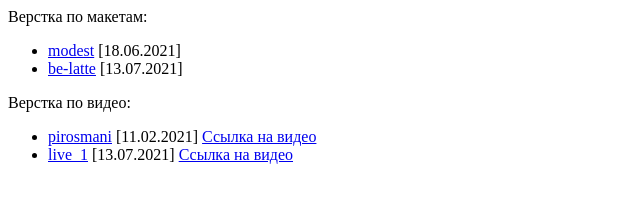
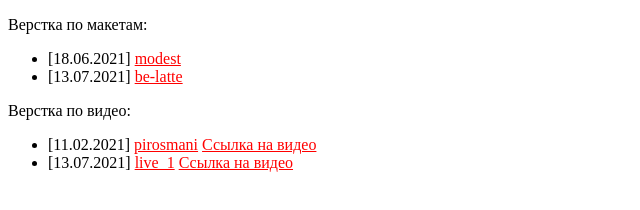
Before and after one commit to big-good-boy/big-good-boy.github.io, a plain HTML site: page index.html in a window 1280 px wide. Shown: the whole page, without its empty margins (0-640 px from the left). Drawn offline with Linux system fonts and the light colour scheme.

Commit message:
Update index.html

```diff
--- a/index.html
+++ b/index.html
@@ -1,15 +1,34 @@
+<!DOCTYPE html>
+<html lang="en">
+<head>
+	<meta charset="UTF-8">
+	<meta http-equiv="X-UA-Compatible" content="IE=edge">
+	<meta name="viewport" content="width=device-width, initial-scale=1.0">
+	<title>Верстка</title>
+	<style>
+		a {
+			color: red;
+		}
+		.target {
+			color: lightskyblue;
+		}
+	</style>
+</head>
+<body>
 	<p>Верстка по макетам:</p>
 	<ul>
-	<li><a href="modest">modest</a> [18.06.2021]</li>
-	<li><a href="/be-latte">be-latte</a> [13.07.2021]</li>
+		<li>[18.06.2021] <a href="modest">modest</a></li>
+		<li>[13.07.2021] <a href="/be-latte">be-latte</a></li>
 	</ul>
 
 	<p>Верстка по видео:</p>
 	<ul>
 		<li>
-		<a href="/pirosmani">pirosmani</a> [11.02.2021] <a href="https://www.youtube.com/watch?v=0WFE1I-Thf8" target="_blank">Ссылка на видео</a>
+			[11.02.2021] <a href="/pirosmani">pirosmani</a> <a class="targer" href="https://www.youtube.com/watch?v=0WFE1I-Thf8" target="_blank">Ссылка на видео</a>
 		</li>
 		<li>
-		<a href="/live_1">live_1</a> [13.07.2021] <a href="https://www.youtube.com/watch?v=8KjBQSiTP3w" target="_blank">Ссылка на видео</a>
+			[13.07.2021] <a href="/live_1">live_1</a> <a class="targer" href="https://www.youtube.com/watch?v=8KjBQSiTP3w" target="_blank">Ссылка на видео</a>
 		</li>
 	</ul>
+</body>
+</html>
```
Lines whose indentation alone changed are shown as unchanged.
